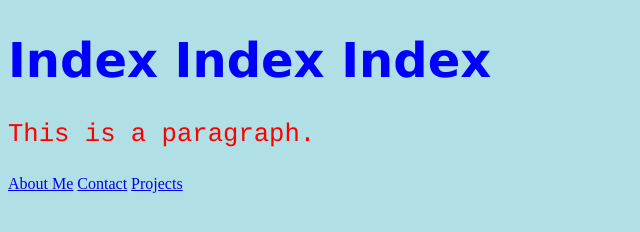
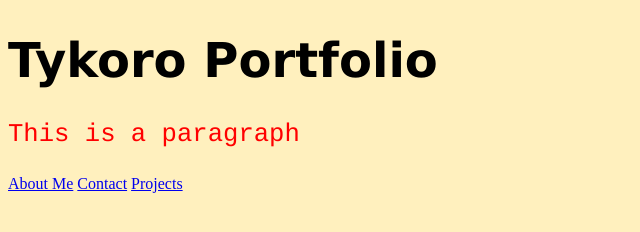
Before and after one commit to Elitetykoro/Tykoro-s-Portfolio, a plain HTML site: page index.html in a window 1280 px wide. Shown: the whole page, without its empty margins (0-640 px from the left). Drawn offline with Linux system fonts and the light colour scheme.

Commit message:
css and link change

```diff
--- a/index.html
+++ b/index.html
@@ -1,16 +1,18 @@
 <!DOCTYPE html>
 <html>
+
 <head>
   <link rel="stylesheet" href="styles.css">
+
 </head>
+
 <body>
-
-<h1>Index Index Index</h1>
-<p>This is a paragraph.</p>
-<a href="https://tykoro.netlify.app/aboutme">About Me</a>
-<a href="https://tykoro.netlify.app/contact">Contact</a>
-<a href="https://tykoro.netlify.app/projects">Projects</a>
-
+  <h1>Tykoro Portfolio</h1>
+  <p>This is a paragraph</p>
+  <a href="aboutme.html">About Me</a>
+  <a href="contact.html">Contact</a>
+  <a href="projects.html">Projects</a>
 
 </body>
+
 </html>
--- a/styles.css
+++ b/styles.css
@@ -1,8 +1,8 @@
 body {
-    background-color: powderblue;
+    background-color:#fff0be;
   }
   h1 {
-    color: blue;
+    color: black;
     font-family: verdana;
     font-size: 300%;
   }
```
Also changed, not shown: aboutme.html (+3 -3 lines), contact.html (+3 -3 lines), projects.html (+3 -3 lines).
